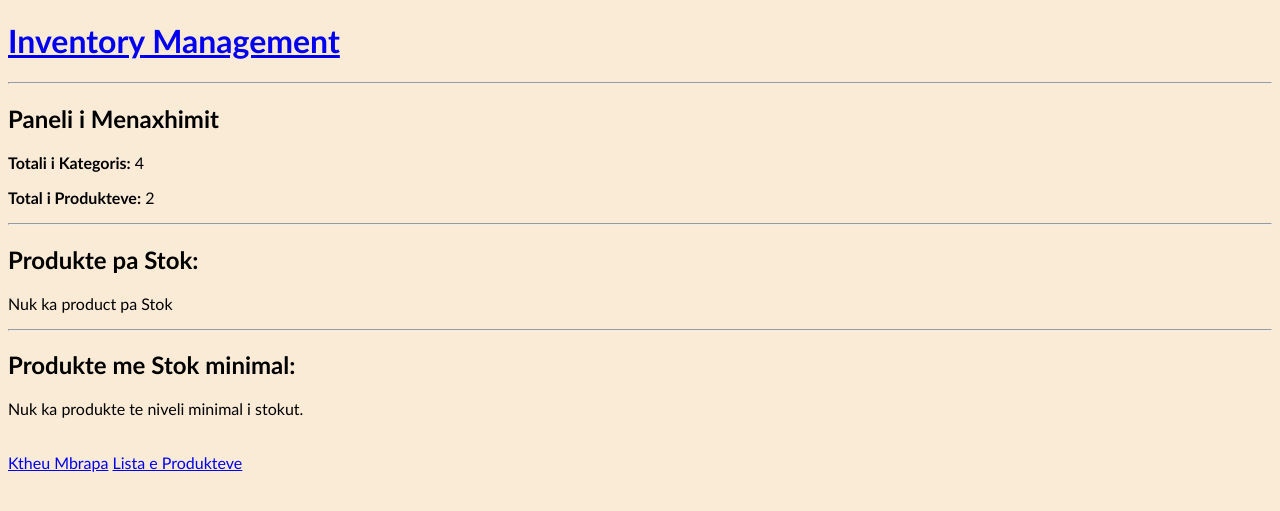
After one commit to Albion-Nikqi/Inventory-System, a Django app: page /dashboard/ in a window 1280 px wide. The commit adds this page. Shown: the top 511 px of the page. Run offline with Django 5.2, Linux system fonts and the light colour scheme; data comes from the database, SQL or seed files in the repository; both versions use the stored data as it was after the commit.

Commit message:
Ndryshimet e sotme

```diff
--- a/stock/urls.py
+++ b/stock/urls.py
@@ -2,19 +2,19 @@ from django.urls import path
 from . import views
 
 urlpatterns = [
-    path('', views.dashboard, name='dashboard'),
-
-    path('categories/', views.category_list, name='home'),
+    path('', views.category_list, name='home'),
     path('create_category/', views.category_create, name='create_category'),
     path('category_detail/<int:pk>/', views.category_detail, name='category_detail'),
     path('category_update/<int:pk>/', views.category_update, name='category_update'),
     path('delete_category/<int:pk>/', views.category_delete, name='delete_category'),
 
     path('product_list/', views.product_list, name='product_list'),
-    path('create_product/', views.product_create, name='create_product'),
+    path('create_product/<int:category_id>/', views.product_create, name='create_product'),
     path('product_detail/<int:pk>/', views.product_detail, name='product_detail'),
     path('product_update/<int:pk>/', views.product_update, name='product_update'),
     path('delete_product/<int:pk>/', views.product_delete, name='delete_product'),
 
     path('add_stock_movement/<int:pk>/', views.add_stock_movement, name='add_stock_movement'),
+
+    path('dashboard/', views.dashboard, name='dashboard'),
 ]
--- a/stock/views.py
+++ b/stock/views.py
@@ -23,7 +23,7 @@ def category_create(request):
 
 def category_detail(request, pk):
     category = get_object_or_404(Category, pk=pk)
-    products = category.products.all()
+    products = category.product_set.all()
 
     return render(request, 'category_detail.html', {'category':category, 'products':products})
 
@@ -67,14 +67,17 @@ def product_list(request):
     return render(request, 'product_list.html', {'query':query, 'category_id':category_id, 'products':products, 'paginator':paginator,
                     'page_number':page_number, 'page_obj':page_obj, 'categories':categories})
 
-def product_create(request):
+def product_create(request, category_id):
+    category = get_object_or_404(Category, pk=category_id)
     form = ProductForm(request.POST or None)
 
     if form.is_valid():
-        form.save()
-        return redirect('home')
+        product = form.save(commit=False)
+        product.category = category
+        product.save()
+        return redirect('category_detail', pk=category_id)
 
-    return render(request, 'create_product.html', {'form':form})
+    return render(request, 'create_product.html', {'form':form, 'category':category})
 
 def product_detail(request, pk):
     product = get_object_or_404(Product, pk=pk)
@@ -84,27 +87,30 @@ def product_detail(request, pk):
 
 def product_update(request, pk):
     product = get_object_or_404(Product, pk=pk)
+    category_id = product.category.id
 
     form = ProductForm(request.POST or None, instance=product)
     if form.is_valid():
         form.save()
-        return redirect('home')
+        return redirect('category_detail', pk=category_id)
 
-    return render(request, 'create_product.html', {'product':product, 'form':form})
+    return render(request, 'create_product.html', {'product':product, 'form':form, 'category':product.category})
 
 def product_delete(request, pk):
     product = get_object_or_404(Product, pk=pk)
+    category_id = product.category.id
+
 
     if request.method == 'POST':
         try:
             product.delete()
             messages.success(request, 'Produkti u fshi me sukses!')
-            return redirect('home')
+            return redirect('category_detail', pk=category_id)
 
         except ProtectedError:
             messages.error(request, "Nuk mund ta fshini këtë produkt sepse ka lëvizje stoku të regjistruara!")
 
-    return render(request, 'delete_product.html', {'product':product})
+    return render(request, 'delete_product.html', {'product':product, 'category_id':category_id})
 
 def add_stock_movement(request, pk):
     product = get_object_or_404(Product, pk=pk)
--- a/templates/create_category.html
+++ b/templates/create_category.html
@@ -8,7 +8,9 @@
     <br>
     <button type="submit">Confirm</button>
 </form>
-    <a href="{% url 'home' %}">Home</a>
 
+    <ul>
+        <li><a href="{% url 'home' %}">Home</a></li>
+    </ul>
 
 {% endblock content %}
--- a/templates/create_product.html
+++ b/templates/create_product.html
@@ -8,7 +8,8 @@
     <br>
     <button type="submit">Confirm</button>
 </form>
-    <a href="{% url 'home' %}">Home</a>
 
-
+    <ul>
+        <li><a href="{% url 'category_detail' category.id %}">home</a></li>
+    </ul>
 {% endblock content %}
--- /dev/null
+++ b/templates/dashboard.html
@@ -0,0 +1,59 @@
+{% extends 'main.html' %}
+
+{% block content %}
+
+<div>
+    <h2>Paneli i Menaxhimit</h2>
+
+    <div>
+        <p><strong>Totali i Kategoris:</strong> {{ total_categories }}</p>
+        <p><strong>Total i Produkteve:</strong> {{ total_products }}</p>
+    </div>
+
+    <hr>
+
+    <h2>Produkte pa Stok:</h2>
+
+    {% if out_of_stock %}
+        <ul>
+            {% for product in out_of_stock %}
+                <li>
+                    <a href="{% url 'product_detail' product.id %}">
+                        <strong style="color: red;">{{ product.name }}</strong>
+                    </a>
+                    - Stoku: 0
+                </li>
+            {% endfor %}
+        </ul>
+    {% else %}
+        <p>Nuk ka product pa Stok</p>
+    {% endif %}
+
+    <hr>
+
+    <h2>Produkte me Stok minimal:</h2>
+
+    {% if low_stock %}
+        <ul>
+            {% for product in low_stock %}
+                <li>
+                    <a href="{% url 'product_detail' product.id %}">
+                        <strong style="color: red;">{{ product.name }}</strong>
+                    </a>
+                    - Stoku Aktual:  {{ product.stock_quantity }} (Min: {{ product.minimum_stock }})
+                </li>
+            {% endfor %}
+        </ul>
+    {% else %}
+        <p>Nuk ka produkte te niveli minimal i stokut.</p>
+    {% endif %}
+
+    <br>
+
+    <a href="{% url 'home' %}">Ktheu Mbrapa</a>
+    <a href="{% url 'product_list' %}">Lista e Produkteve</a>
+
+</div>
+
+
+{% endblock content %}
--- a/templates/delete_category.html
+++ b/templates/delete_category.html
@@ -9,6 +9,9 @@
     <br>
     <button type="submit">Confirm Yes</button>
 </form>
-    <a href="{% url 'home' %}">Go Home</a>
+
+    <ul>
+        <li><a href="{% url 'home' %}">Home</a></li>
+    </ul>
 
 {% endblock content %}
--- a/templates/delete_product.html
+++ b/templates/delete_product.html
@@ -9,6 +9,9 @@
     <br>
     <button type="submit">Confirm Yes</button>
 </form>
-    <a href="{% url 'home' %}">Go Home</a>
+
+    <ul>
+        <li><a href="{% url 'category_detail' category_id %}">home</a></li>
+    </ul>
 
 {% endblock content %}
--- a/templates/home.html
+++ b/templates/home.html
@@ -22,10 +22,6 @@
         </ul>
     {% endfor %}
 
-    <ul>
-        <li><a href="{% url 'home' %}">Category</a></li>
-    </ul>
-
 </div>
 
 {% endblock content %}
--- a/templates/main.html
+++ b/templates/main.html
@@ -7,7 +7,7 @@
     <style>
         body {
             background-color: antiquewhite;
-            font-family: Impact, Haettenschweiler, 'Arial Narrow Bold', sans-serif;
+            font-family:'Gill Sans', 'Gill Sans MT', Calibri, 'Trebuchet MS', sans-serif;
         }
         .success {
             color: rgb(9, 250, 9);
@@ -18,6 +18,8 @@
     </style>
 </head>
 <body>
+
+    {% include 'navbar.html' %}
 
     {% if messages %}
         <ul class="messages">
--- a/templates/navbar.html
+++ b/templates/navbar.html
@@ -1,5 +1,5 @@
 <a href="/">
-    <h1>Project</h1>
+    <h1>Inventory Management</h1>
 </a>
 
-<br>
+<hr>
--- a/templates/product_detail.html
+++ b/templates/product_detail.html
@@ -33,6 +33,7 @@
                 </tr>
             </thead>
 
+        {% if product_movements %}
             <tbody>
                 {% for movement in product_movements %}
                     <tr>
```
Also changed, not shown: templates/add_stock_movement.html (added, +18 -0 lines), templates/category_detail.html (+10 -4 lines), db.sqlite3.
